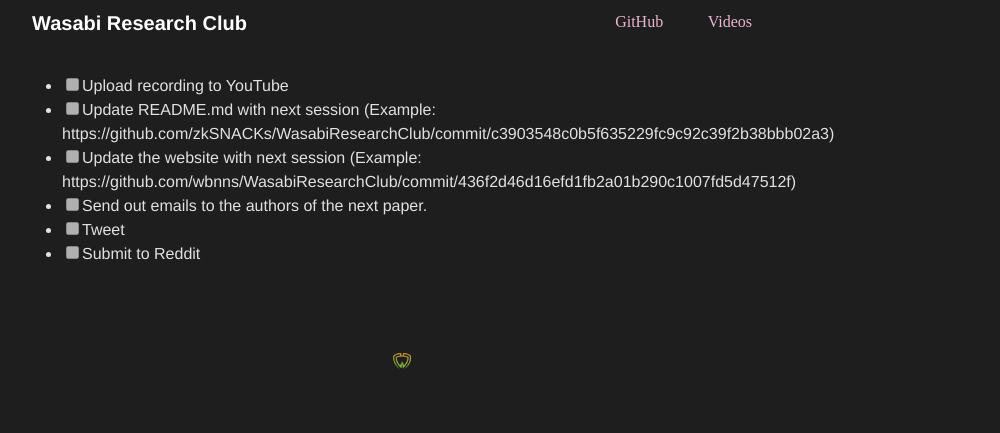
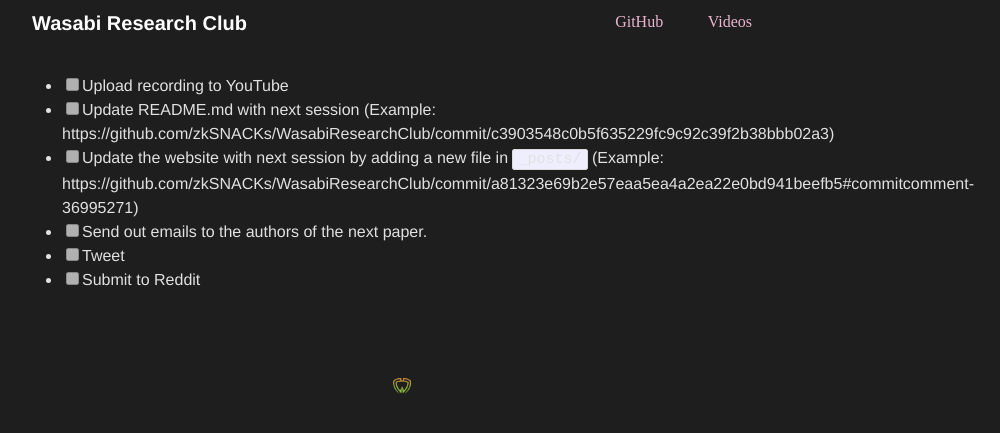
Before and after one commit to zkSNACKs/WasabiResearchExperience, a Jekyll site: the page built from AfterShowToDo.md, in a window 1280 px wide. Shown: the top 433 px of the page, without its empty margins (238-1238 px from the left). Built offline with Jekyll 4.4.1, drawn with Linux system fonts in a browser that asks for light colours; our own code applies the rules of GitHub Pages for plain Markdown files.

Commit message:
aftershowtodo: Fix broken link
This fixes a broken link in `AfterShowToDo.md` as a result of me
deleting my fork of the main repository.

```diff
--- a/AfterShowToDo.md
+++ b/AfterShowToDo.md
@@ -1,6 +1,6 @@
 - [ ] Upload recording to YouTube
 - [ ] Update README.md with next session (Example: https://github.com/zkSNACKs/WasabiResearchClub/commit/c3903548c0b5f635229fc9c92c39f2b38bbb02a3)
-- [ ] Update the website with next session (Example: https://github.com/wbnns/WasabiResearchClub/commit/436f2d46d16efd1fb2a01b290c1007fd5d47512f)
+- [ ] Update the website with next session by adding a new file in `_posts/` (Example: https://github.com/zkSNACKs/WasabiResearchClub/commit/a81323e69b2e57eaa5ea4a2ea22e0bd941beefb5#commitcomment-36995271)
 - [ ] Send out emails to the authors of the next paper.
 - [ ] Tweet
 - [ ] Submit to Reddit
```
